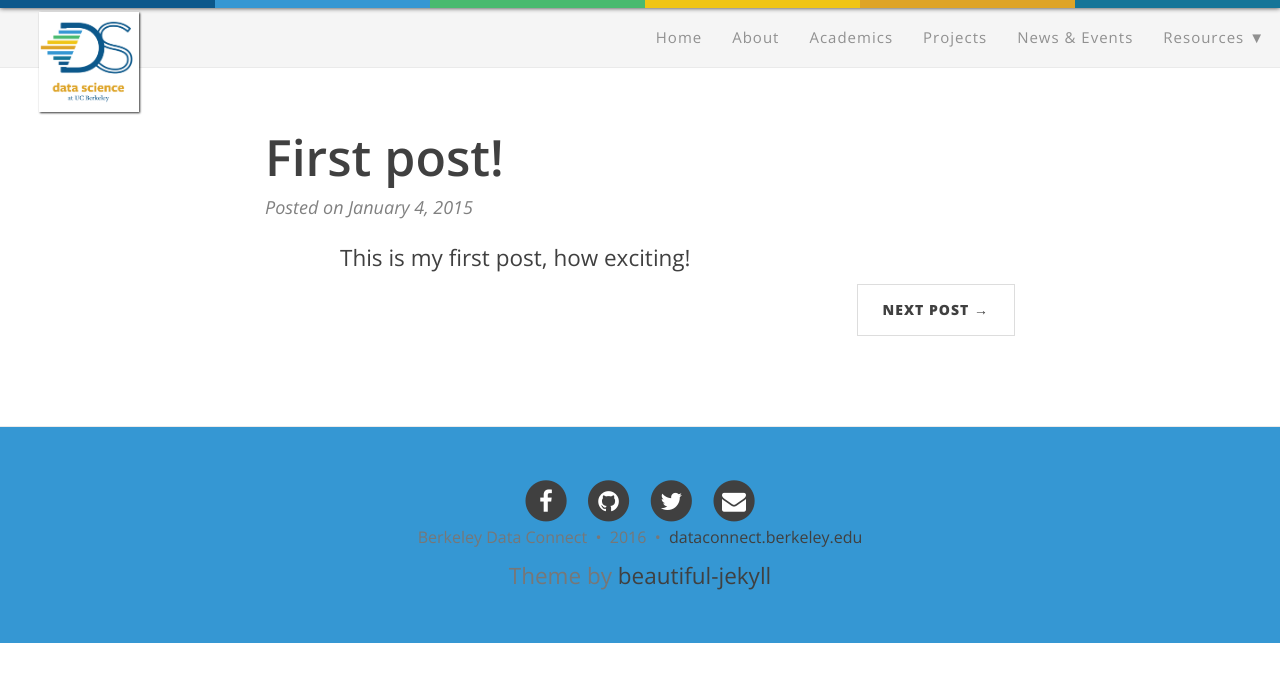
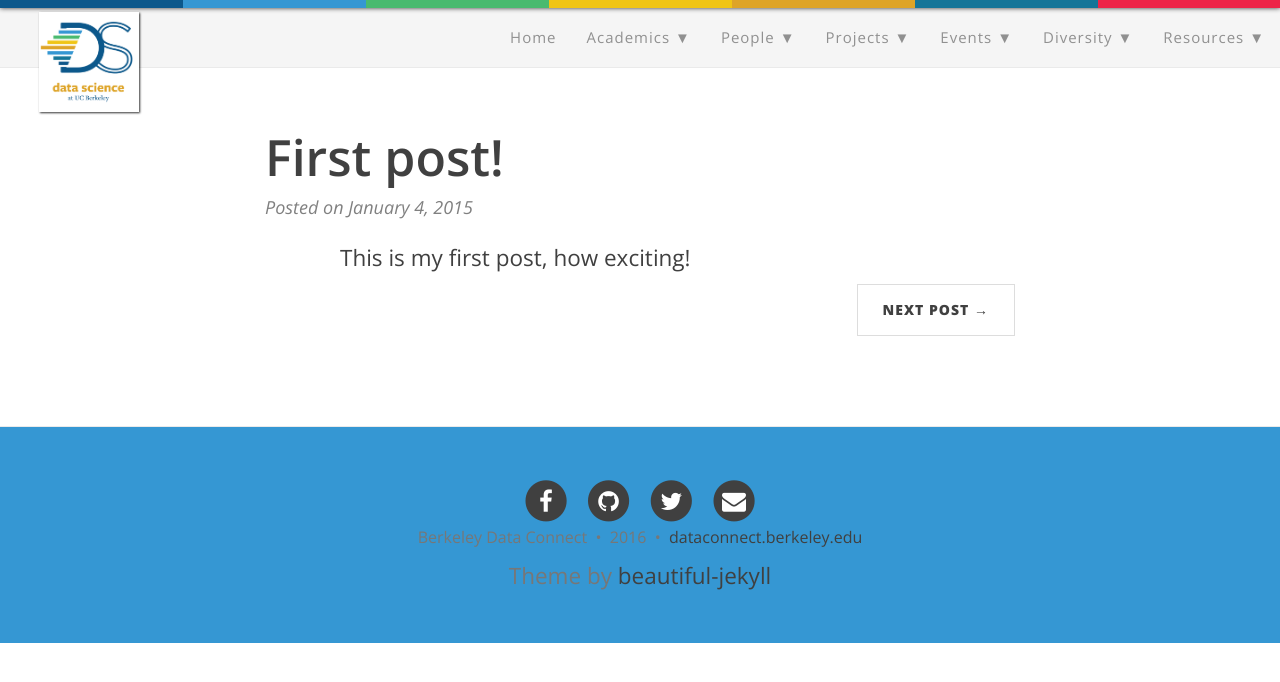
Before and after one commit to data-8/DataConnect, a Jekyll site: the page built from _posts/2015-01-04-first-post.md, in a window 1280 px wide. Shown: the top 682 px of the page. Built offline with Jekyll 4.4.1, drawn with Linux system fonts in a browser that asks for light colours; nearby versions of some CDN libraries.

Commit message:
added navbar links, home button

```diff
--- a/_config.yml
+++ b/_config.yml
@@ -29,14 +29,33 @@
 
 # List of links in the navigation bar
 navbar-links:
-  Home: "http://dataconnect.berkeley.edu"
-  About: "http://dataconnect.berkeley.edu/about/"
-  Academics: "http://dataconnect.berkeley.edu/academics/"
-  Projects: "http://dataconnect.berkeley.edu/projects/"
-  News & Events: "http://dataconnect.berkeley.edu/events/"
+  Home: ""
+  Academics:
+  - Course Map: "coursemap"
+  - Data 8: "data8"
+  - Connector Courses: "connectors"
+  - Data 100: "data100"
+  People:
+  - Faculty: "faculty"
+  - Spotlights: "Spotlights"
+  - Community: "community"
+  - DESP Student Team: "despstudents"
+  Projects:
+  - Research: "research"
+  - Education: "education"
+  - Infrastructure: "infrastructure"
+  Events:
+  - Featured: "featuredevents"
+  - Campus: "campusevents"
+  - Local: "localevents"
+  Diversity:
+  - Clubs: "clubs"
+  - Scholarships: "scholarships"
+  - Careers: "career"
   Resources:
-    - Campus Group: "http://berkeley.edu"
-    - Academic Support: "https://pages.github.com/"
+  - Training: "training"
+  - Consulting: "consulting"
+  - Technology: "technology"
 
 
 # Image to show in the navigation bar - image must be a square (width = height)
--- a/_includes/nav.html
+++ b/_includes/nav.html
@@ -24,6 +24,8 @@
               <div class='rectangle4'>
               </div>
               <div class='rectangle5'>
+              </div>
+              <div class='rectangle6'>
               </div>
           </a>
 	  </div>
--- a/css/main.css
+++ b/css/main.css
@@ -43,10 +43,11 @@
     font-family: 'Open Sans', 'Helvetica Neue', Helvetica, Arial, sans-serif;
   text-shadow: none;
 }
-a:hover,
-a:focus {
-  color: #0085a1;
+
+a:hover {
+  text-decoration:none;
 }
+
 blockquote {
   color: #808080;
   font-style: italic;
@@ -173,8 +174,8 @@
   color: #404040;
 }
 
-.post-preview a:focus,
-.post-preview a:hover {
+.post-preview:focus,
+.post-preview:hover {
   text-decoration: none;
   color: #0085a1;
 }
@@ -431,7 +432,7 @@
 }
 
 
-/* --- Buttons --- */
+/* --- Buttons ---
 .button {
   font-family: 'Open Sans', 'Helvetica Neue', Helvetica, Arial, sans-serif;
   display: inline-block;
@@ -447,29 +448,66 @@
   transition: all 0.5s;
   cursor: pointer;
   margin: 5px;
+}*/
+
+
+/* Float Shadow */
+.button {
+  font-family: 'Open Sans', 'Helvetica Neue', Helvetica, Arial, sans-serif;
+  background-color: #dea427;
+  display: inline-block;
+  vertical-align: middle;
+  -webkit-transform: translateZ(0);
+  transform: translateZ(0);
+  box-shadow: 0 0 1px rgba(0, 0, 0, 0);
+  -webkit-backface-visibility: hidden;
+  backface-visibility: hidden;
+  -moz-osx-font-smoothing: grayscale;
+  position: relative;
+  -webkit-transition-duration: 0.3s;
+  transition-duration: 0.3s;
+  -webkit-transition-property: transform;
+  transition-property: transform;
+
+  border-radius: 4px;
+  background-color: #dea427;
+  border: none;
+  color: #FFFFFF;
+  text-align: center;
+  font-size: 2.5vh;
+  padding: 2vh;
+  height: auto;
+  width: auto;
+  transition: all 0.5s;
+  cursor: pointer;
+  margin: 5px;
 }
-
-.button span {
-  cursor: pointer;
-  display: inline-block;
-  position: relative;
-  transition: 0.5s;
+.button:before {
+  pointer-events: none;
+  position: absolute;
+  z-index: -1;
+  content: '';
+  top: 100%;
+  left: 5%;
+  height: 10px;
+  width: 90%;
+  opacity: 0;
+  background: -webkit-radial-gradient(center, ellipse, rgba(0, 0, 0, 0.35) 0%, rgba(0, 0, 0, 0) 80%);
+  background: radial-gradient(ellipse at center, rgba(0, 0, 0, 0.35) 0%, rgba(0, 0, 0, 0) 80%);
+  /* W3C */
+  -webkit-transition-duration: 0.3s;
+  transition-duration: 0.3s;
+  -webkit-transition-property: transform, opacity;
+  transition-property: transform, opacity;
 }
-
-.button span:after {
-  content: '»';
-  position: absolute;
-  opacity: 0;
-  top: 0;
-  right: -20px;
-  transition: 0.5s;
+.button:hover, .button:focus, .button:active {
+  -webkit-transform: translateY(-5px);
+  transform: translateY(-5px);
+  /* move the element up by 5px */
 }
-
-.button:hover span {
-  padding-right: 25px;
+.button:hover:before, .button:focus:before, .button:active:before {
+  opacity: 1;
+  -webkit-transform: translateY(5px);
+  transform: translateY(5px);
+  /* move the element down by 5px (it will stay in place because it's attached to the element that also moves up 5px) */
 }
-
-.button:hover span:after {
-  opacity: 1;
-  right: 0;
-}
--- a/css/navbar.css
+++ b/css/navbar.css
@@ -116,28 +116,28 @@
 
 .navbar-custom .rectangle-container .rectangle {
   float: left;
-    width:16.8%;
+    width:14.3%;
     height:8px;
  /*   background: #DAE657;*/
     background: #0c588b;
 }
 .navbar-custom .rectangle-container .rectangle1 {
   float: left;
-    width:16.8%;
+    width:14.3%;
     height:8px;
 /*    background:#01B3A5;
 */    background: #3597d3;
 }
 .navbar-custom .rectangle-container .rectangle2 {
   float: left;
-    width:16.8%;
+    width:14.3%;
     height:8px;
 /*    background:#DF2460;
 */    background: #49ba6f;
 }
 .navbar-custom .rectangle-container .rectangle3 {
   float: left;
-    width:16.8%;
+    width:14.3%;
     height:8px;
 /*    background:#F5775F;*/
     background: #f0c514;
@@ -145,17 +145,24 @@
 }
 .navbar-custom .rectangle-container .rectangle4 {
   float: left;
-    width:16.8%;
+    width:14.3%;
     height:8px;
 /*    background:#9EAE2F;
 */    background: #dea427;
 }
 .navbar-custom .rectangle-container .rectangle5 {
   float: left;
-    width: 16%;
+    width: 14.3%;
     height:8px;
  /*   background:#04B0DA;*/
     background: #157598;
+
+}
+.navbar-custom .rectangle-container .rectangle6 {
+  float: left;
+    width: 14.2%;
+    height:8px;
+    background: #ed2548;
 
 }
 
--- a/index.html
+++ b/index.html
@@ -5,8 +5,7 @@
 
 <div id="title" class="slide header" style="margin:0; width:100%;margin-bottom:-3vh;">
    <h1 style="font-size: 10vh;">Data Science At Berkeley</h1>
-    <a href="about/" class="button" style="margin-top: 5vh;"><span>link to about</span></a>
-    <a href="events/" class="button"><span>link to events</span></a>
+    <a href="#learnmore" class="button" style="margin-top: 5vh;"><span>Learn more</span></a>
   </div>
 
 <div class="title" style="padding-bottom: 52vh; height:525px;">
@@ -32,7 +31,7 @@
 </div>
 
 
-<div class = "high_light_windows_container">
+<a name="learnmore"><div class = "high_light_windows_container">
 	<div class = "news">
 		<h3 class = "heading">News Bulletin</h3>
 		<div class = "news_content">
@@ -60,3 +59,4 @@
 
 	</div>
 </div>
+</a>
```
Also changed, not shown: about/people.md (added, +6 -0 lines).
